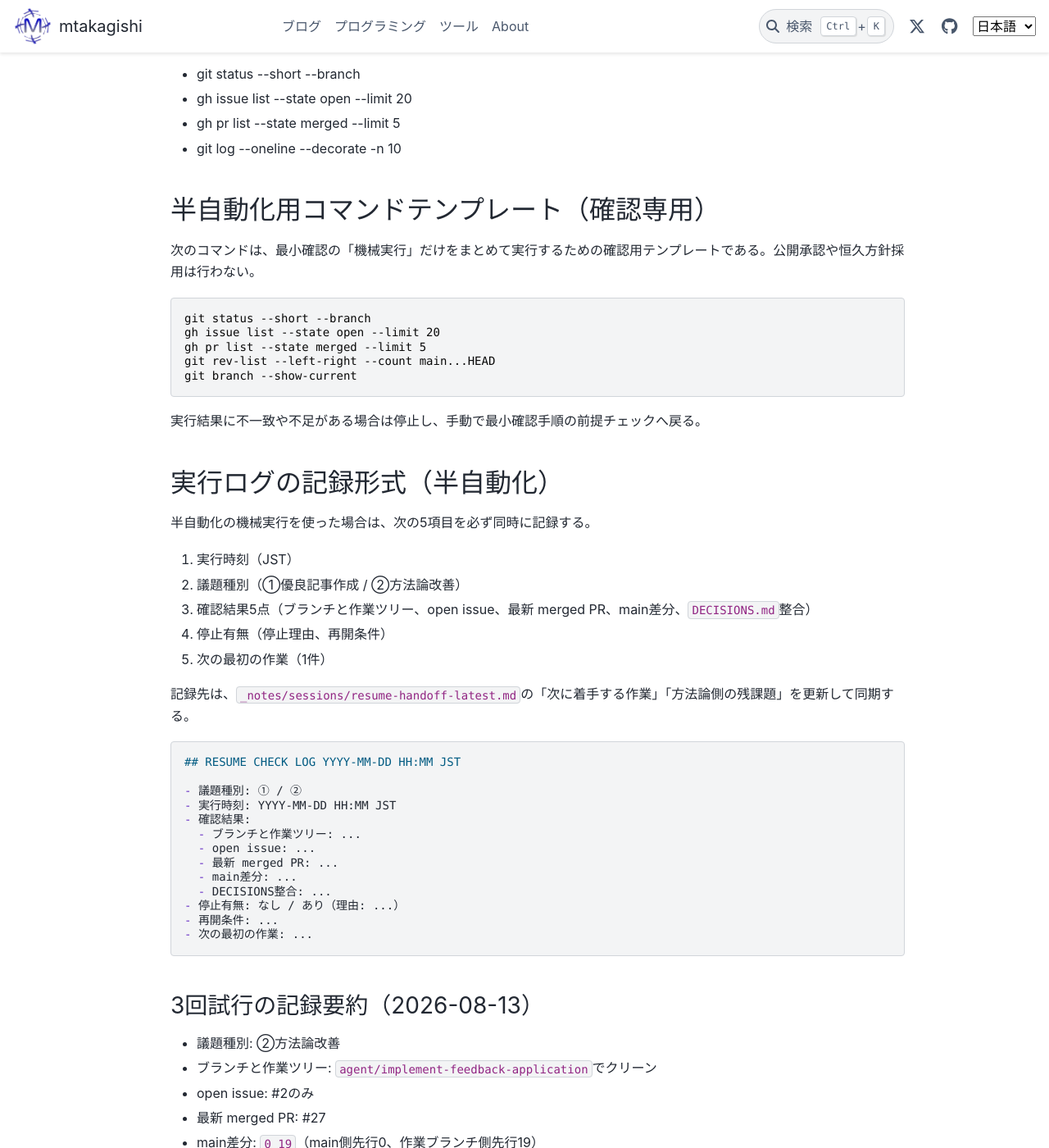
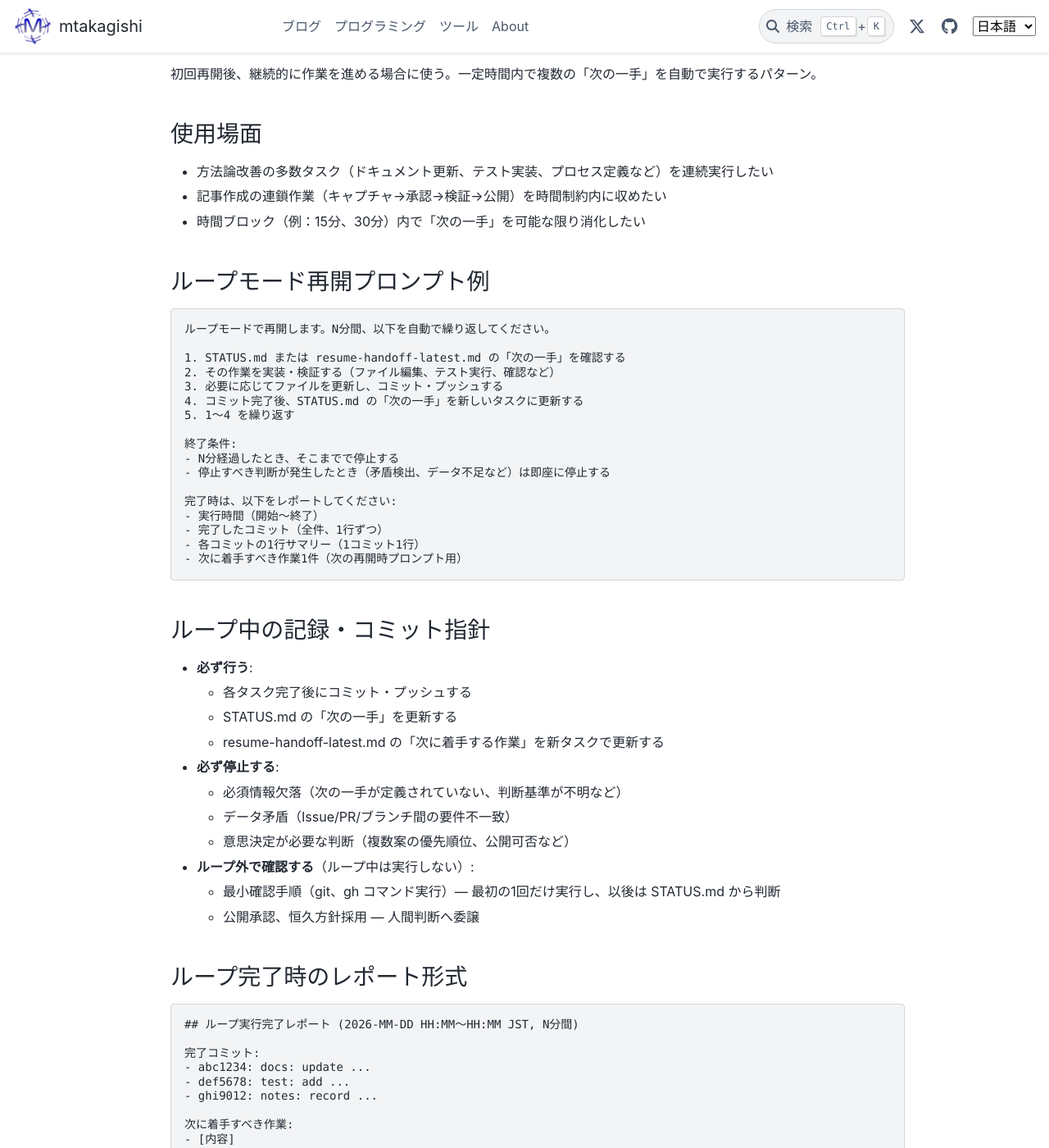
Before and after one commit to mtakagishi/note, a Sphinx documentation site: the page built from docs/agents/resume-minimal-checklist.md, in a window 1280 px wide and 1400 px high, scrolled down 3014 px. Shown: the whole window at 82% size. Built offline with Sphinx 7.4.7 and the PyData theme 0.15.4, drawn with Linux system fonts in a browser that asks for light colours; some of the changed text lies outside the part shown.

Commit message:
docs: add loop-mode resume pattern for time-blocked multi-task execution

````diff
--- a/docs/agents/resume-minimal-checklist.md
+++ b/docs/agents/resume-minimal-checklist.md
@@ -104,6 +104,69 @@ _notes/sessions/resume-handoff-latest.md を起点に再開してください。
 の順で簡潔にまとめてください。
 ```
 
+## ループモード再開（時間指定）
+
+初回再開後、継続的に作業を進める場合に使う。一定時間内で複数の「次の一手」を自動で実行するパターン。
+
+### 使用場面
+
+- 方法論改善の多数タスク（ドキュメント更新、テスト実装、プロセス定義など）を連続実行したい
+- 記事作成の連鎖作業（キャプチャ→承認→検証→公開）を時間制約内に収めたい
+- 時間ブロック（例：15分、30分）内で「次の一手」を可能な限り消化したい
+
+### ループモード再開プロンプト例
+
+```text
+ループモードで再開します。N分間、以下を自動で繰り返してください。
+
+1. STATUS.md または resume-handoff-latest.md の「次の一手」を確認する
+2. その作業を実装・検証する（ファイル編集、テスト実行、確認など）
+3. 必要に応じてファイルを更新し、コミット・プッシュする
+4. コミット完了後、STATUS.md の「次の一手」を新しいタスクに更新する
+5. 1～4 を繰り返す
+
+終了条件:
+- N分経過したとき、そこまでで停止する
+- 停止すべき判断が発生したとき（矛盾検出、データ不足など）は即座に停止する
+
+完了時は、以下をレポートしてください:
+- 実行時間（開始～終了）
+- 完了したコミット（全件、1行ずつ）
+- 各コミットの1行サマリー（1コミット1行）
+- 次に着手すべき作業1件（次の再開時プロンプト用）
+```
+
+### ループ中の記録・コミット指針
+
+- **必ず行う**:
+  - 各タスク完了後にコミット・プッシュする
+  - STATUS.md の「次の一手」を更新する
+  - resume-handoff-latest.md の「次に着手する作業」を新タスクで更新する
+- **必ず停止する**:
+  - 必須情報欠落（次の一手が定義されていない、判断基準が不明など）
+  - データ矛盾（Issue/PR/ブランチ間の要件不一致）
+  - 意思決定が必要な判断（複数案の優先順位、公開可否など）
+- **ループ外で確認する**（ループ中は実行しない）:
+  - 最小確認手順（git、gh コマンド実行）— 最初の1回だけ実行し、以後は STATUS.md から判断
+  - 公開承認、恒久方針採用 — 人間判断へ委譲
+
+### ループ完了時のレポート形式
+
+```
+## ループ実行完了レポート (2026-MM-DD HH:MM～HH:MM JST, N分間)
+
+完了コミット:
+- abc1234: docs: update ...
+- def5678: test: add ...
+- ghi9012: notes: record ...
+
+次に着手すべき作業:
+- [内容]
+
+停止理由（あれば）:
+- なし / あり（理由: ...）
+```
+
 ## 再開コマンドの最小セット例
 
 - git status --short --branch
````
